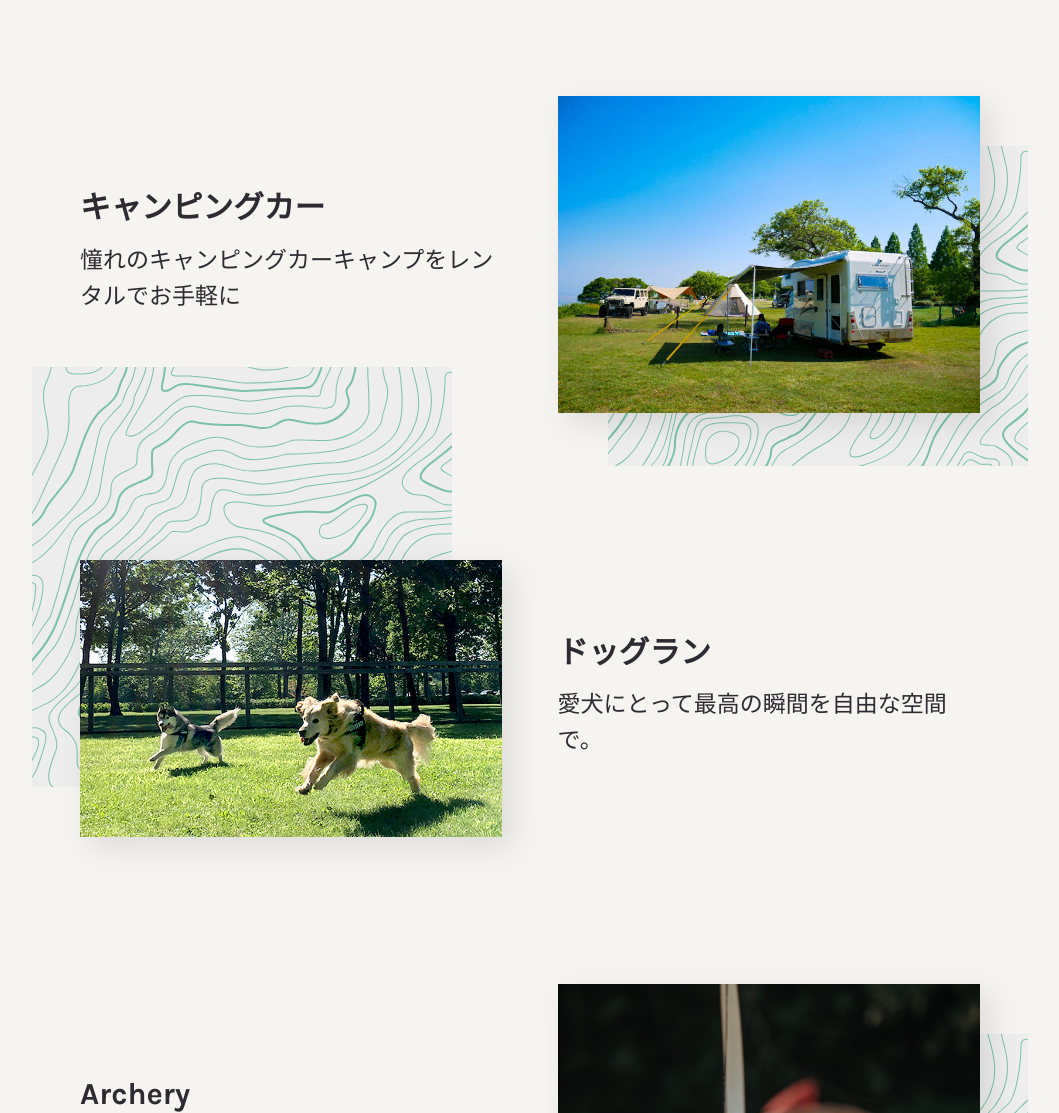
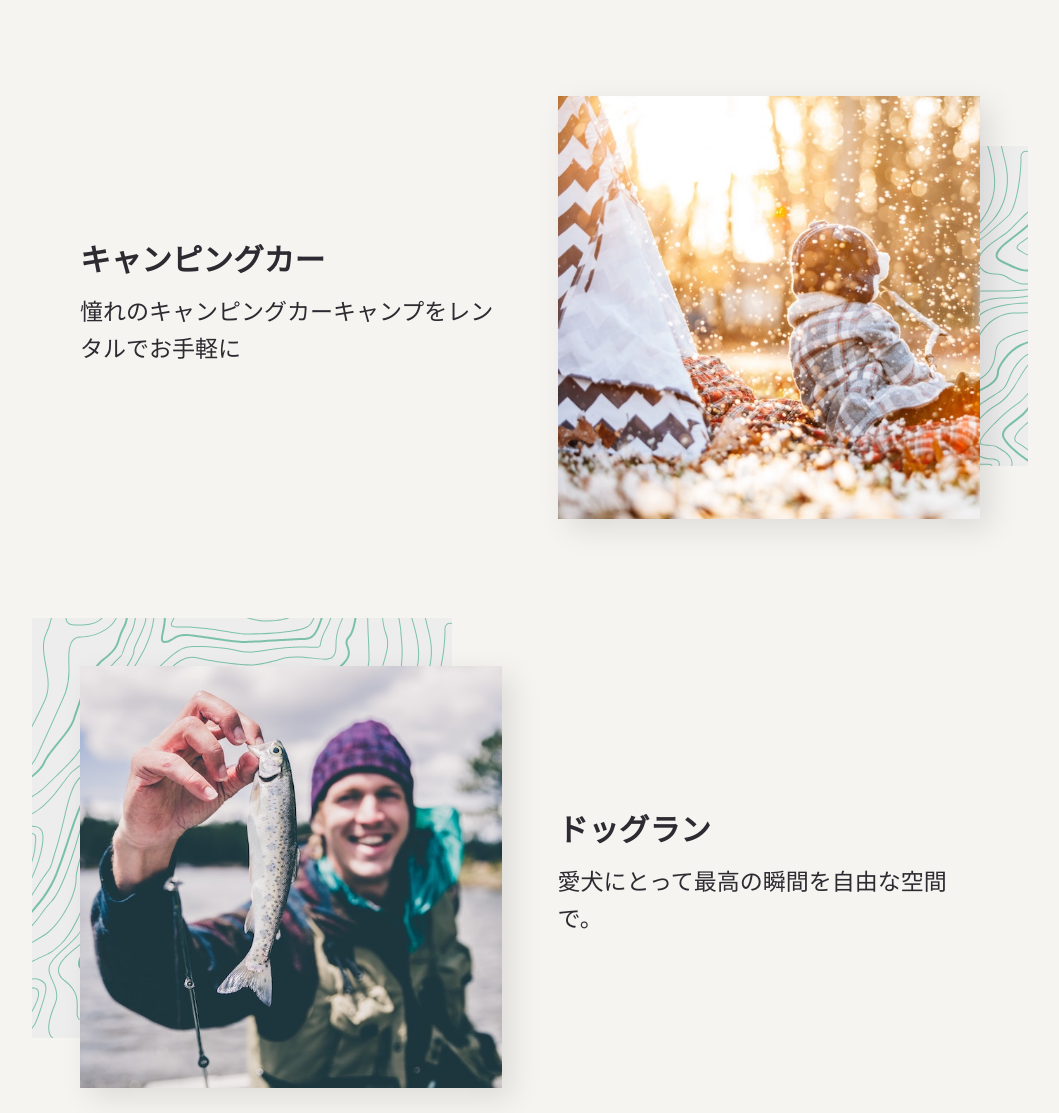
Before and after one commit to taro-arumakan/chippewa, a website: page dist/index.html in a window 1280 px wide. Shown: the part 735-1848 px from the top of the page, without its empty margins (110-1169 px from the left). Drawn offline with nearby package versions, Linux system fonts and the light colour scheme.

Commit message:
test pic size

```diff
--- a/dist/index.html
+++ b/dist/index.html
@@ -8,7 +8,7 @@
         <meta http-equiv="x-ua-compatible" content="ie=edge">
         <meta name="viewport" content="width=device-width,initial-scale=1">
 
-        <title>Chippewa</title>
+        <title>Grand Field</title>
         <meta name="description" content="">
 
         <!-- The compiled CSS file -->
@@ -59,14 +59,14 @@
                 </div>
                 <div class="grid-column span-half pt3 pb3 mobile-m order-3 reveal-on-scroll is-revealing">
                     <div class="relative">
-                        <img class="info-image relative z2" src="img/camping_car.jpg" alt="Camping Car">
+                        <img class="info-image relative z2" src="img/teepee.jpg" alt="Camping Car">
                         <div class="pattern pattern--right-middle absolute z1"></div>
                     </div>
                 </div>
                 <!-- dogrun -->
                 <div class="grid-column span-half pt3 pb3 mobile-m order-5 reveal-on-scroll is-revealing">
                     <div class="relative">
-                        <img class="info-image relative z2" src="img/dogrun.jpg" alt="Dog Run">
+                        <img class="info-image relative z2" src="img/fishing.jpg" alt="Dog Run">
                         <div class="pattern pattern--left-up absolute z1"></div>
                     </div>
                 </div>
```
Also changed, not shown: dist/ui.html (+1 -1 lines).
